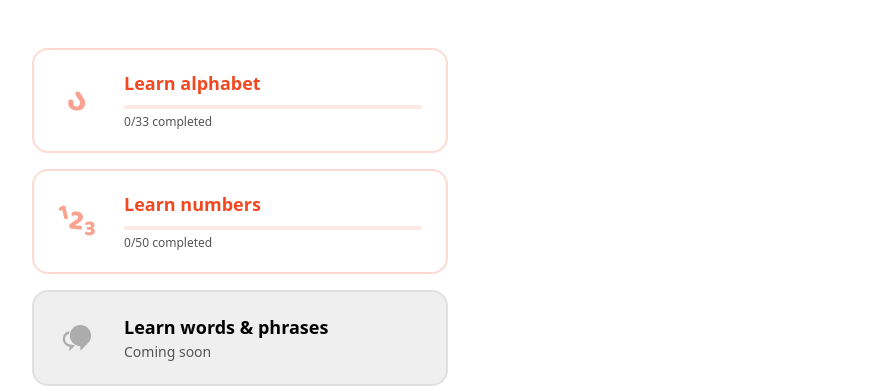
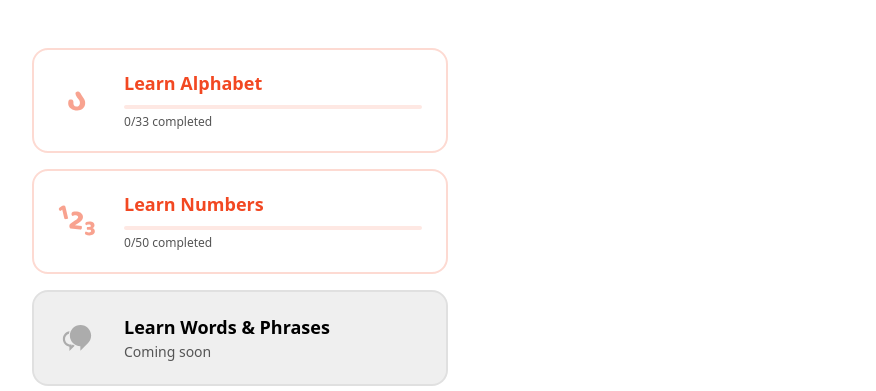
Before and after one commit to almazbisenbaev/tbilingo, a Next.js app: page / in a window 1280 px wide. Shown: the part 221-612 px from the top of the page, without its empty margins (400-1276 px from the left). Built offline with nearby package versions, Linux system fonts and the light colour scheme.

Commit message:
Title case in course thumbs

```diff
--- a/src/app/page.tsx
+++ b/src/app/page.tsx
@@ -46,7 +46,7 @@ export default function App() {
           <div className="welcome-actions">
             <CourseLink
               href="/alphabet"
-              title="Learn alphabet"
+              title="Learn Alphabet"
               icon="/images/icon-alphabet.svg"
               disabled={false}
               progress={alphabetProgress.completionPercentage}
@@ -55,7 +55,7 @@ export default function App() {
             />
             <CourseLink
               href="/numbers"
-              title="Learn numbers"
+              title="Learn Numbers"
               icon="/images/icon-numbers.svg"
               disabled={false}
               progress={numbersProgress.completionPercentage}
@@ -64,7 +64,7 @@ export default function App() {
             />
             <CourseLink
               href="/"
-              title="Learn words & phrases"
+              title="Learn Words & Phrases"
               icon="/images/icon-phrases.svg"
               disabled={true}
             />
```
